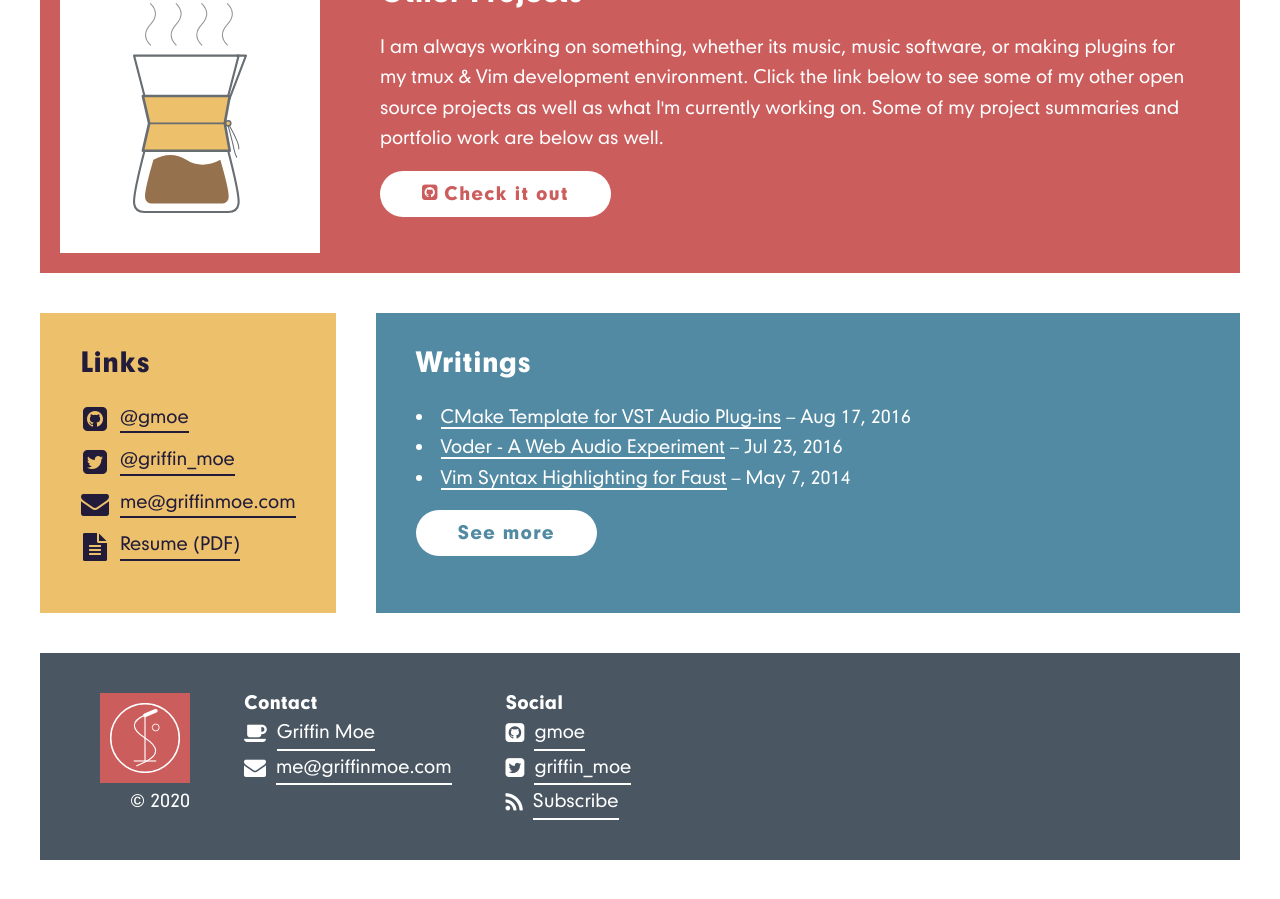
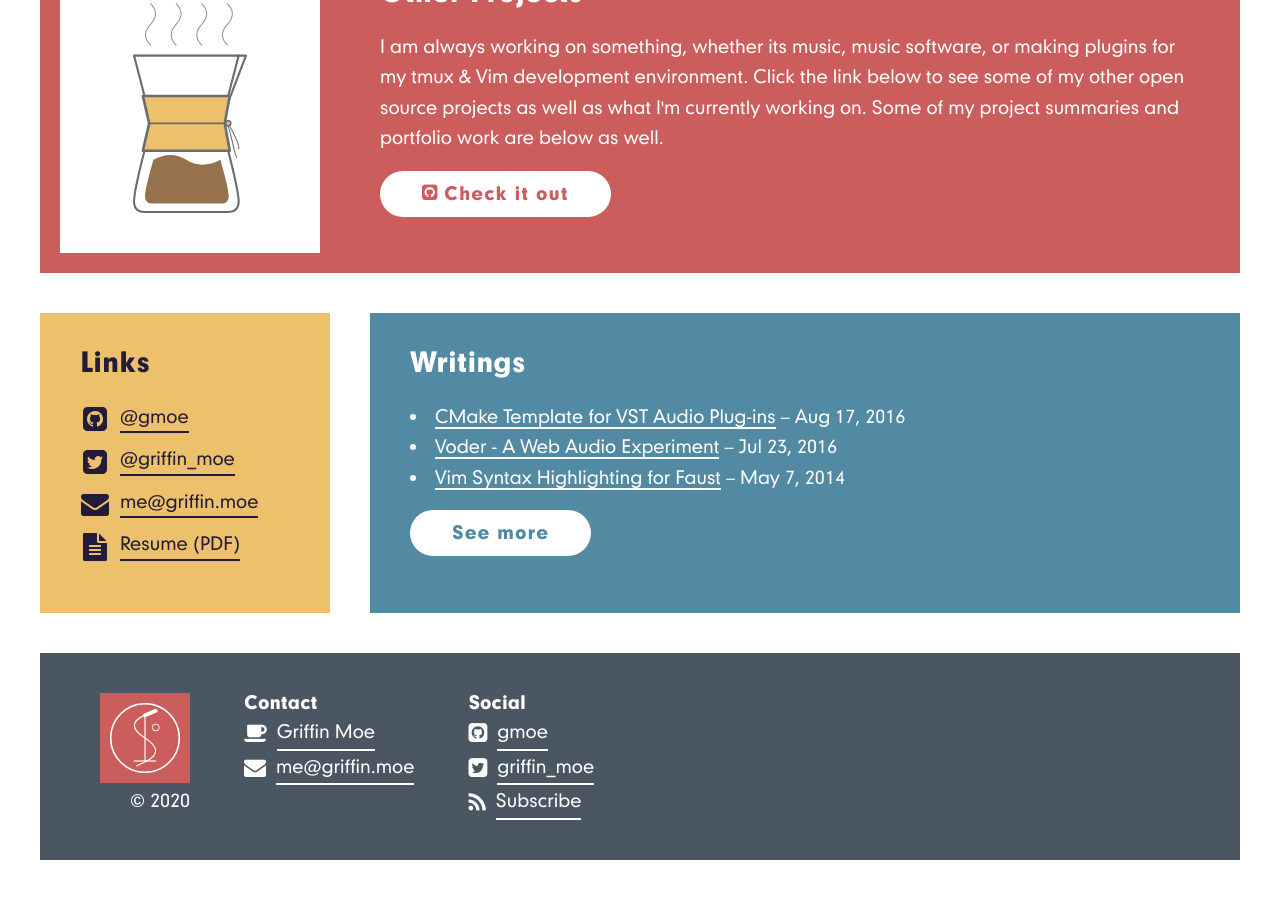
Before and after one commit to gmoe/gmoe.github.io, a Jekyll site: the page built from index.html, in a window 1280 px wide and 900 px high, scrolled down 1828 px. Built offline with Jekyll 4.4.1, drawn with Linux system fonts in a browser that asks for light colours.

Commit message:
Update base domain

```diff
--- a/_config.yml
+++ b/_config.yml
@@ -1,6 +1,6 @@
 # Site settings
 title: Griffin Moe
-email: me@griffinmoe.com
+email: me@griffin.moe
 tagline: > # duped for SEO
   I'm a software engineer experimenting in the intersection of computers and
   music on the web and in your DAW.
@@ -8,7 +8,7 @@ description: >
   I'm a software engineer experimenting in the intersection of computers and
   music on the web and in your DAW.
 baseurl: "" # the subpath of your site, e.g. /blog/
-url: "http://griffinmoe.com" # the base hostname & protocol for your site
+url: "http://griffin.moe" # the base hostname & protocol for your site
 permalink: /posts/:year/:month/:day/:title
 
 # SEO stuff
```
